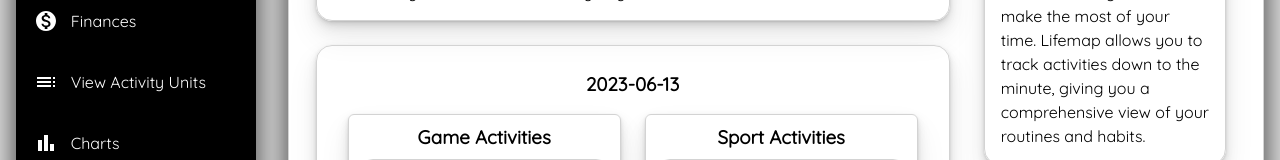
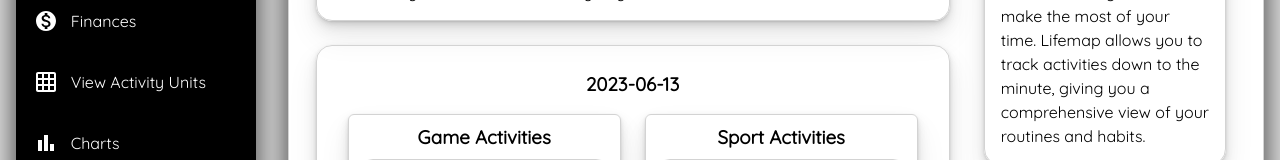
Before and after one commit to berkaysson/lifemap, a React (Create React App) app: page / in a window 1280 px wide. Shown: the part 227-387 px from the top of the page. Built offline with nearby package versions, Linux system fonts and the light colour scheme.

Commit message:
Change icon of TasksHabitsPage link

```diff
--- a/src/Layout/NavBar.js
+++ b/src/Layout/NavBar.js
@@ -5,7 +5,7 @@ import HomeIcon from "@mui/icons-material/Home";
 import AddCircleIcon from "@mui/icons-material/AddCircle";
 import AssignmentIcon from "@mui/icons-material/Assignment";
 import MonetizationOnIcon from "@mui/icons-material/MonetizationOn";
-import TocIcon from "@mui/icons-material/Toc";
+import GridOnIcon from '@mui/icons-material/GridOn';
 import BarChartIcon from "@mui/icons-material/BarChart";
 import SettingsIcon from "@mui/icons-material/Settings";
 
@@ -57,7 +57,7 @@ const NavBar = () => {
           </span>
         </NavItemWrapper>
         <NavItemWrapper to="view-activity-units" activeClassName="active">
-          <TocIcon />
+          <GridOnIcon />
           <span className={`nav-item-text ${isOpen ? "active" : ""}`}>
             View Activity Units
           </span>
```
